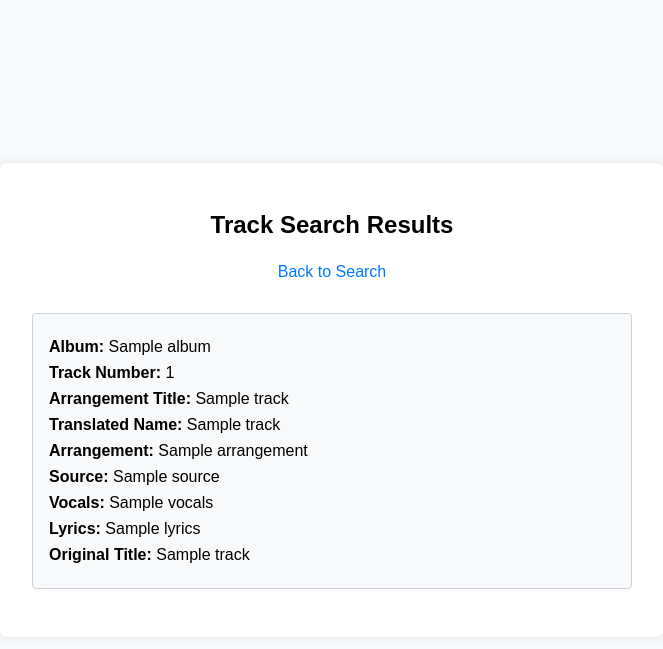
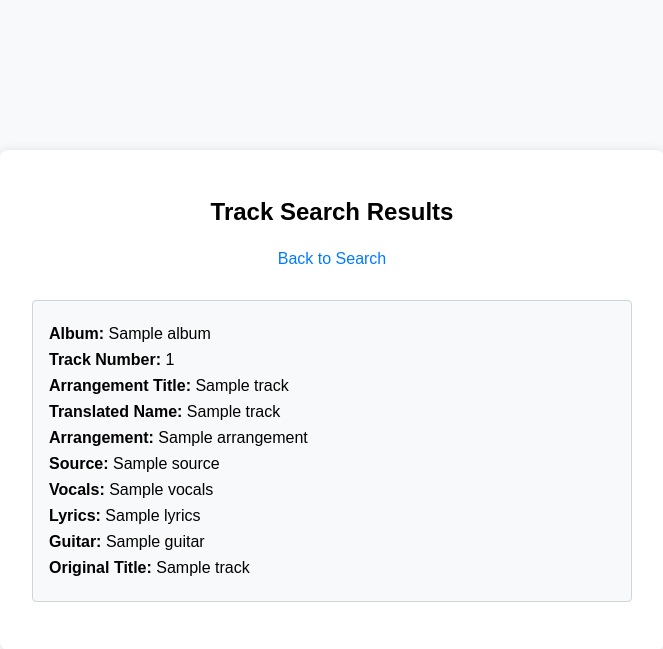
Before and after one commit to mochidaz/nazrin-dowse, a Flask app: template templates/results.html in a window 1280 px wide. Shown: the top 649 px of the page, without its empty margins (308-971 px from the left). Run offline with Flask 3, Linux system fonts and the light colour scheme; the template is opened without the code that fills it: most values are stand-ins (such as "Sample title", 1, 10 or a date in 2020).

Commit message:
update results template

```diff
--- a/main.py
+++ b/main.py
@@ -6,7 +6,7 @@ import urllib.parse
 app = Flask(__name__, static_url_path='/media', static_folder='media')
 
 class Track(object):
-    def __init__(self, album, track_number, arrangement_title, translated_name, arrangement, source, vocals, lyrics, original_title):
+    def __init__(self, album, track_number, arrangement_title, translated_name, arrangement, source, vocals, lyrics, original_title, guitar):
         self.album = album
         self.track_number = track_number
         self.arrangement_title = arrangement_title
@@ -16,6 +16,8 @@ class Track(object):
         self.vocals = vocals
         self.lyrics = lyrics
         self.original_title = original_title
+        self.guitar = guitar
+
 
 def normalize_whitespace(text):
     whitespace_chars = [
@@ -76,6 +78,7 @@ def search(search_query, url):
                 lyrics = None
                 stripped_original = None
                 stripped_input = None
+                guitar = None
 
                 for info in arrangement_info:
                     if 'original title:' in info:
@@ -86,7 +89,8 @@ def search(search_query, url):
 
                         if stripped_input not in stripped_original:
                             continue
-
+                    elif 'guitar:' in info:
+                        guitar = info.split('guitar:')[1].strip()
                     elif 'arrangement:' in info:
                         arrangement = info.split('arrangement:')[1].strip()
                     elif 'source:' in info:
@@ -111,7 +115,8 @@ def search(search_query, url):
                         source=source,
                         vocals=vocals,
                         lyrics=lyrics,
-                        original_title=original_title
+                        original_title=original_title,
+                        guitar=guitar,
                     )
                     found_tracks.append(t)
 
--- a/templates/results.html
+++ b/templates/results.html
@@ -91,6 +91,7 @@
             <p><strong>Source:</strong> {{ track.source }}</p>
             <p><strong>Vocals:</strong> {{ track.vocals }}</p>
             <p><strong>Lyrics:</strong> {{ track.lyrics }}</p>
+            <p><strong>Guitar:</strong> {{ track.guitar }}</p>
             <p><strong>Original Title:</strong> {{ track.original_title }}</p>
           </li>
         {% endfor %}
```
